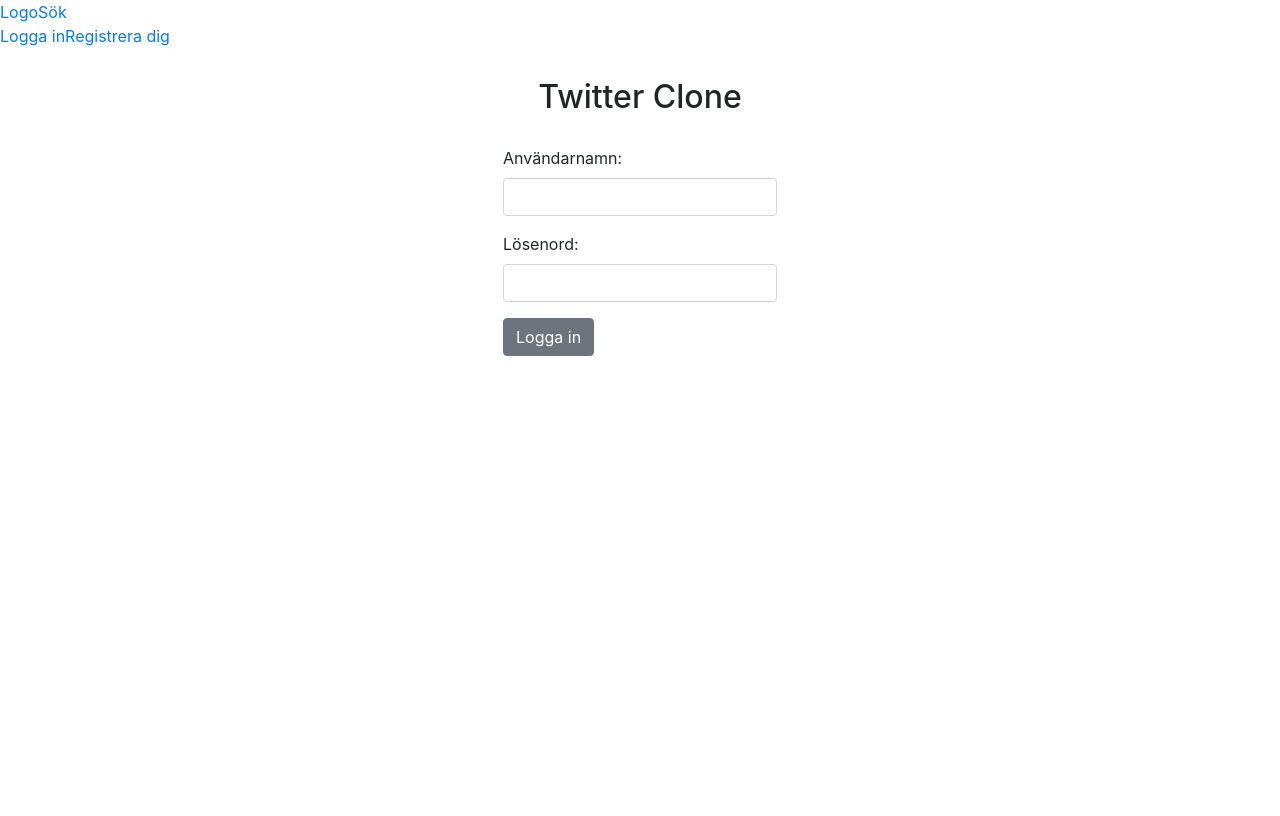
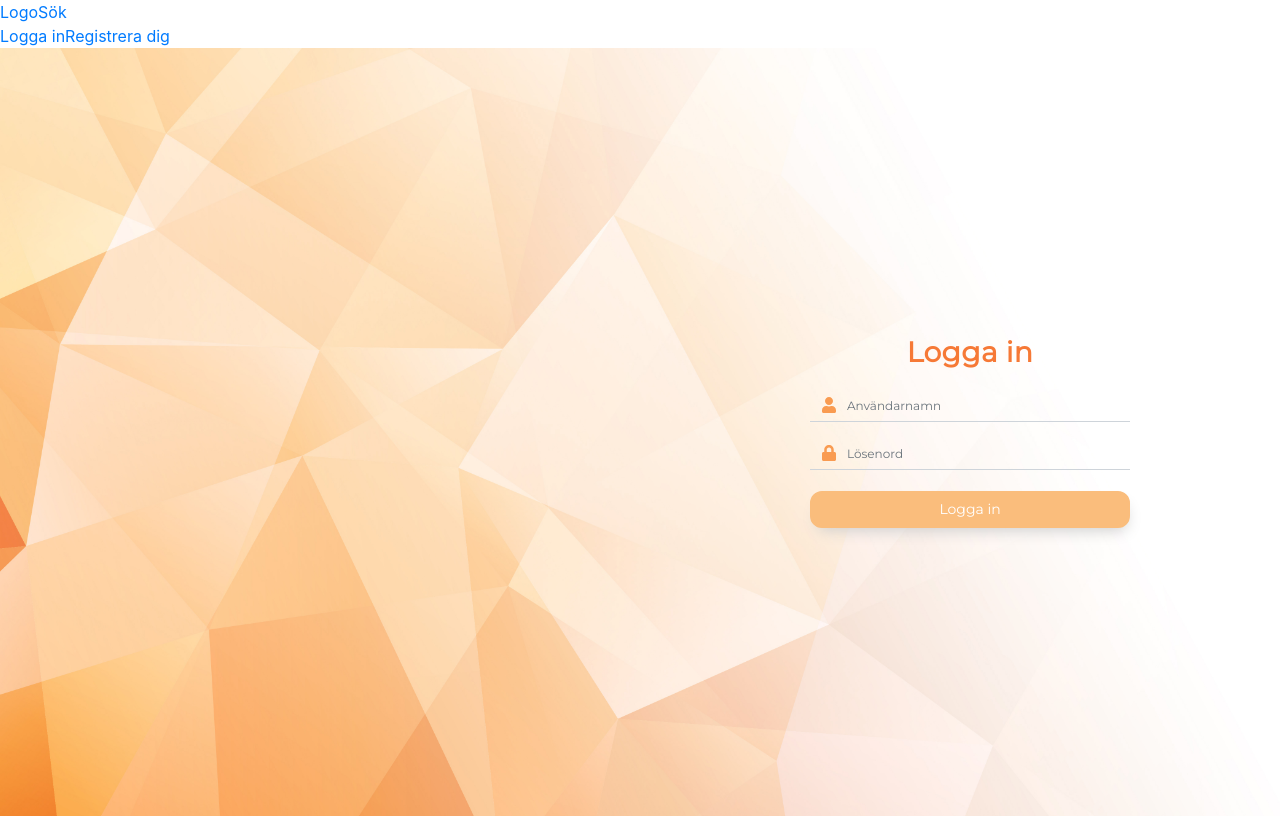
Before and after one commit to astridsinabian/u11-fullstack-astridsinabian, a React (Create React App) app in the folder client/: page /login in a window 1280 px wide. Built offline with nearby package versions, Linux system fonts and the light colour scheme.

Commit message:
Added styling for login page (laptop only)

```diff
--- a/client/package.json
+++ b/client/package.json
@@ -3,6 +3,9 @@
   "version": "0.1.0",
   "private": true,
   "dependencies": {
+    "@fortawesome/fontawesome-svg-core": "^1.2.26",
+    "@fortawesome/free-solid-svg-icons": "^5.12.0",
+    "@fortawesome/react-fontawesome": "^0.1.8",
     "axios": "^0.19.0",
     "bootstrap": "^4.3.1",
     "jwt-decode": "^2.2.0",
--- /dev/null
+++ b/client/src/App.css
@@ -0,0 +1,23 @@
+.input-group .input-group-text {
+    background-color: transparent;
+    color: #f99b51;
+    border-left: 0;
+    border-right: 0;
+    border-top: 0;
+    border-radius: 0;
+}
+
+.input-group .form-control {
+    border-left: 0;
+    border-right: 0;
+    border-top: 0;
+    border-radius: 0;
+    padding-left: 0;
+    background-color: transparent;
+    font-size: 12px;
+}
+
+.input-group .form-control:focus {
+    font-size: 14px;
+    background-color: transparent;
+}
--- a/client/src/components/Login.jsx
+++ b/client/src/components/Login.jsx
@@ -1,8 +1,83 @@
 import React, { Component } from "react";
 import axios from "axios";
-import { Button, Form, FormGroup, Label, Input } from "reactstrap";
+import {
+  Form,
+  FormGroup,
+  Input,
+  InputGroup,
+  InputGroupAddon,
+  InputGroupText,
+  Spinner
+} from "reactstrap";
 import AuthService from "./AuthService";
 import { Redirect } from "react-router-dom";
+import styled from 'styled-components';
+import { FontAwesomeIcon } from '@fortawesome/react-fontawesome';
+import backgroundImageOrangeColor from "../assets/10730.jpg";
+
+
+const LoginContentWrapper = styled.div`
+  @import url('https://fonts.googleapis.com/css?family=Montserrat&display=swap');
+  display: flex;
+  font-family: 'Montserrat', sans-serif;
+  background: url(${backgroundImageOrangeColor});
+  background-repeat: no-repeat;
+  background-size: cover;
+  background-position: center;
+  height: 60vw;
+`;
+
+const LoginSideDesign = styled.div`
+  width: 100%;
+`;
+
+const LoginFormWrapper = styled.div`
+  display: flex;
+  justify-content: center;
+  flex-direction: column;
+  margin: 20px 150px 20px 100px;
+`;
+
+const StyledForm = styled(Form)`
+  width: 25vw;
+  margin-top: 20px;
+`;
+
+const StyledTitle = styled.h3`
+  display: flex;
+  justify-content: center;
+  margin: 0;
+  color: #f67936;
+  font-weight: bold;
+  letter-spacing: 0.5px;
+`;
+
+const StyledErrorMessage = styled.div`
+  font-size: 10px;
+  color: red;
+  font-weight: bold;
+  padding-left: 5px;
+`;
+
+const StyledButton = styled.button`
+  display: flex;
+  justify-content: center;
+  margin: 1.5em 0 0 0;
+  background-color: #fabd7c;
+  color: white;
+  font-weight: 500;
+  border: 3px solid #fabd7c;
+  border-radius: 12px;
+  padding: 5px;
+  box-shadow: 2px 8px 15px -6px rgba(204,204,204,1);
+  width: 100%;
+  font-size: 14px;
+
+  &:hover {
+    background-color: #f99b51;
+    border: 3px solid #f99b51;
+  }
+`;
 
 class Login extends Component {
   constructor(props) {
@@ -50,57 +125,109 @@ class Login extends Component {
         this.setState({ loading: false });
       })
       .catch(error => {
+        let errorMessage = error.response.data;
+
+        switch(error.response.data) {
+          case '"username" is required':
+            errorMessage = "Användarnamn krävs";
             this.setState({
               loading: false,
-          errorMessage: error.response.data
+              errorMessage: errorMessage
             });
+            break;
+          case '"username" is not allowed to be empty':
+            errorMessage = "Användarnamnet får inte vara tomt";
+            this.setState({
+              loading: false,
+              errorMessage: errorMessage
+            });
+            break;
+          case '"password" is required':
+            errorMessage = "Lösenord krävs";
+            this.setState({
+              loading: false,
+              errorMessage: errorMessage
+            });
+            break;
+          case 'Username does not exists':
+            errorMessage = "Användaren finns inte";
+            this.setState({
+              loading: false,
+              errorMessage: errorMessage
+            });
+            break;
+          case 'Invalid password':
+            errorMessage = "Ogiltigt lösenord";
+            this.setState({
+              loading: false,
+              errorMessage: errorMessage
+            });
+            break;
+          case '"password" is not allowed to be empty':
+            errorMessage = "Lösenord får inte vara tomt";
+            this.setState({
+              loading: false,
+              errorMessage: errorMessage
+            });
+            break;
+          default:
+            this.setState({
+              errorMessage: error.response.data,
+              loading: false
+            });
+        }
       });
   };
 
   render() {
     const { loading, errorMessage } = this.state;
 
-    let loader;
-
-    if (loading === true) {
-      loader = <div>Loggar in...</div>;
-    }
-
     if (localStorage.getItem("auth-token") !== null) {
       return <Redirect to="/profile" />;
     } else {
       return (
         <div>
-          <h2
-            style={{
-              display: "flex",
-              justifyContent: "center",
-              margin: "30px"
-            }}
-          >
-            Twitter Clone
-          </h2>
-          <div style={{ display: "flex", justifyContent: "center" }}>
-            <Form onSubmit={this.onSubmit}>
+          <LoginContentWrapper>
+            <LoginSideDesign></LoginSideDesign>
+            <LoginFormWrapper>
+            <StyledTitle>Logga in</StyledTitle>
+              <StyledForm onSubmit={this.onSubmit}>
                 <FormGroup>
-                <Label>Användarnamn:</Label>
-                <Input onChange={this.onChange} type="text" name="username" />
+                  <InputGroup>
+                    <InputGroupAddon addonType="prepend">
+                      <InputGroupText><FontAwesomeIcon icon='user' /></InputGroupText>
+                    </InputGroupAddon>
+                    <Input
+                      onChange={this.onChange}
+                      type="text"
+                      name="username"
+                      placeholder="Användarnamn"
+                    />
+                  </InputGroup>
                 </FormGroup>
 
                 <FormGroup>
-                <Label>Lösenord:</Label>
+                  <InputGroup>
+                    <InputGroupAddon addonType="prepend">
+                      <InputGroupText><FontAwesomeIcon icon='lock' /></InputGroupText>
+                    </InputGroupAddon>
                     <Input
                       onChange={this.onChange}
                       type="password"
                       name="password"
+                      placeholder="Lösenord"
                     />
+                  </InputGroup>
                 </FormGroup>
 
-              <Button>Logga in</Button>
-              {loader}
-              <div>{errorMessage}</div>
-            </Form>
-          </div>
+                <StyledErrorMessage>{errorMessage ? `${errorMessage}` : null}</StyledErrorMessage>
+
+                <StyledButton>
+                  {loading === true ? <Spinner size="sm" color="light" /> : 'Logga in'}
+                </StyledButton>
+              </StyledForm>
+            </LoginFormWrapper>
+          </LoginContentWrapper>
         </div>
       );
     }
--- a/client/src/index.js
+++ b/client/src/index.js
@@ -1,8 +1,13 @@
 import React from 'react';
 import ReactDOM from 'react-dom';
 import App from './App';
+import './App.css';
 import * as serviceWorker from './serviceWorker';
 import 'bootstrap/dist/css/bootstrap.min.css';
+import { library } from '@fortawesome/fontawesome-svg-core';
+import { faUser, faLock, faExclamationCircle } from '@fortawesome/free-solid-svg-icons';
+
+library.add(faUser, faLock, faExclamationCircle)
 
 ReactDOM.render(<App />, document.getElementById('root'));
 
```
Also changed, not shown: client/src/assets/10730.jpg (added), 1 other file (tests, documents, lock files or other folders). Lines whose indentation alone changed are shown as unchanged.
